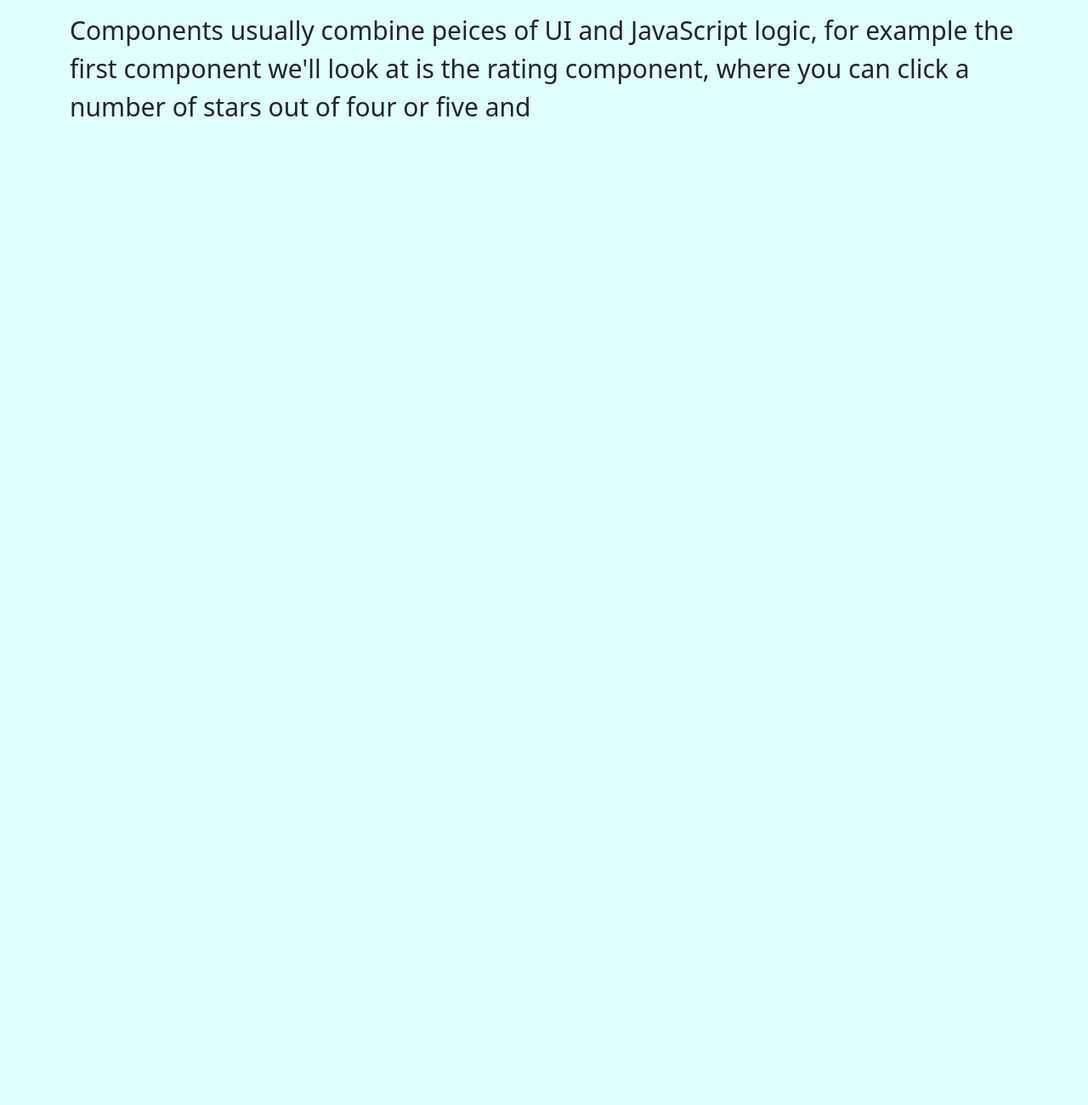
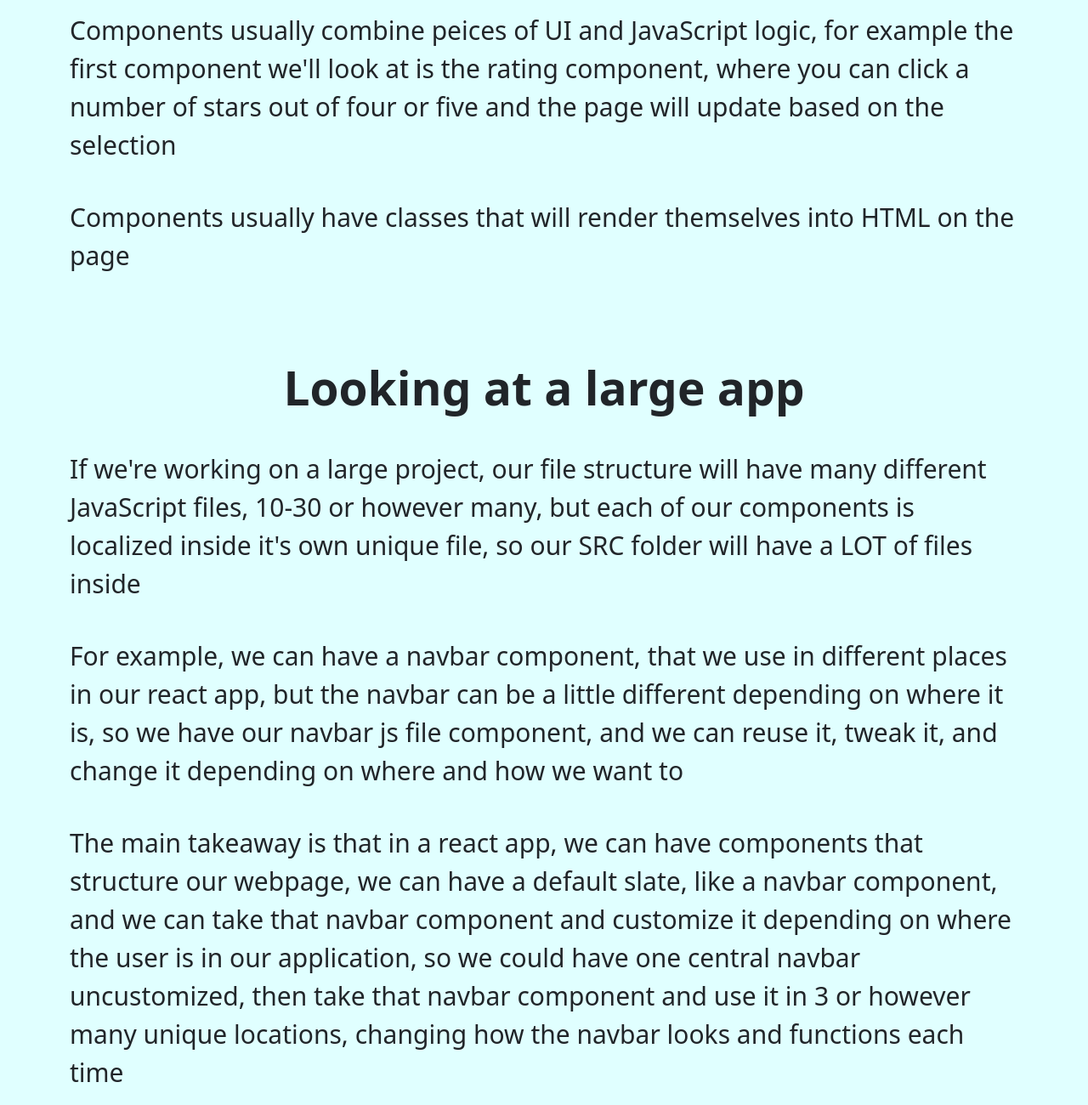
Before and after one commit to LRSORRENTI/REACT-COLT, a plain HTML site: page notes.html in a window 1280 px wide. Shown: the part 3781-5081 px from the top of the page at 85% size. Before the commit the page ends 3945 px from the top, so only its background shows below. Drawn offline with nearby package versions, Linux system fonts and the light colour scheme.

Commit message:
added section on component overview

```diff
--- a/notes.html
+++ b/notes.html
@@ -170,8 +170,38 @@
         <p>
         Components usually combine peices of UI and JavaScript logic, for
         example the first component we'll look at is the rating component,
-        where you can click a number of stars out of four or five and
+        where you can click a number of stars out of four or five and the
+        page will update based on the selection
         </p>
+        <p>
+            Components usually have classes that will render themselves
+            into HTML on the page
+        </p>
+    </div>
+    <div class="container mt-4">
+      <h2>
+        Looking at a large app
+      </h2>
+      <p>
+        If we're working on a large project, our file structure will have many
+        different JavaScript files, 10-30 or however many, but each of our components
+        is localized inside it's own unique file, so our SRC folder will have
+        a LOT of files inside
+      </p>
+      <p>
+        For example, we can have a navbar component, that we use in different places
+        in our react app, but the navbar can be a little different depending on
+        where it is, so we have our navbar js file component, and we can reuse it,
+        tweak it, and change it depending on where and how we want to
+      </p>
+      <p>
+        The main takeaway is that in a react app, we can have components that
+        structure our webpage, we can have a default slate, like a navbar
+        component, and we can take that navbar component and customize it depending
+        on where the user is in our application, so we could have one central navbar
+        uncustomized, then take that navbar component and use it in 3 or however many unique
+        locations, changing how the navbar looks and functions each time
+      </p>
     </div>
     <script
       src="https://cdn.jsdelivr.net/npm/@popperjs/core@2.11.6/dist/umd/popper.min.js"
```
